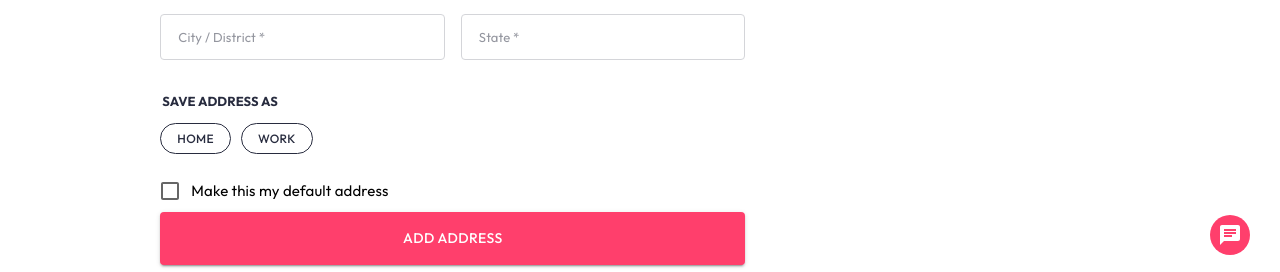
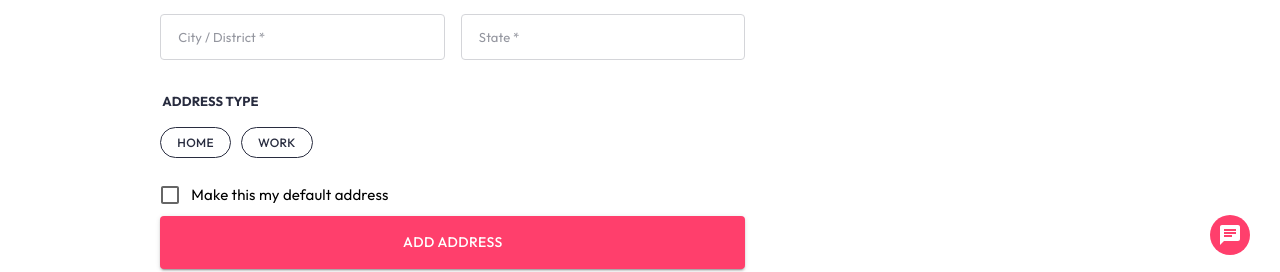
Before and after one commit to Pratik0192/Ecommerce-website-trendify, a React (Create React App) app: page /checkout/address in a window 1280 px wide. Shown: the part 515-787 px from the top of the page. Built offline with nearby package versions, Linux system fonts and the light colour scheme; a web font is replaced by a local one; what react-chatbot-kit would draw is missing.

Commit message:
validation added

```diff
--- a/package.json
+++ b/package.json
@@ -13,6 +13,7 @@
     "@testing-library/user-event": "^13.5.0",
     "axios": "^1.7.7",
     "country-state-city": "^3.2.1",
+    "formik": "^2.4.6",
     "lodash": "^4.17.21",
     "react": "^18.3.1",
     "react-chatbot-kit": "^2.2.2",
@@ -26,7 +27,8 @@
     "react-slick": "^0.30.2",
     "react-toastify": "^10.0.5",
     "slick-carousel": "^1.8.1",
-    "web-vitals": "^2.1.4"
+    "web-vitals": "^2.1.4",
+    "yup": "^1.4.0"
   },
   "scripts": {
     "start": "react-scripts start",
--- a/src/Components/Checkout/AddressForm/AddressForm.jsx
+++ b/src/Components/Checkout/AddressForm/AddressForm.jsx
@@ -11,6 +11,32 @@ import {
 import { userActions } from "../../../store/userSlice";
 import { debounce } from "lodash";
 import { useDispatch } from "react-redux";
+import { Formik, Form, Field, ErrorMessage } from "formik";
+import * as Yup from "yup";
+
+const validationSchema = Yup.object({
+  contactName: Yup.string()
+    .matches(/^[A-Za-z\s]+$/, "Name should only contain alphabets")
+    .required("Name is required"),
+  phoneNo: Yup.string()
+    .matches(/^\d{10}$/, "Mobile number must be exactly 10 digits")
+    .required("Mobile number is required"),
+  pinCode: Yup.string()
+    .matches(/^\d{6}$/, "Pincode must be exactly 6 digits")
+    .required("Pincode is required"),
+  addressLine: Yup.string()
+    .matches(/^[A-Za-z0-9\s,.-]+$/, "Address contains invalid characters")
+    .required("Address is required"),
+  locality: Yup.string()
+    .matches(/^[A-Za-z\s]+$/, "Locality should only contain alphabets")
+    .required("Locality is required"),
+  city: Yup.string()
+    .matches(/^[A-Za-z\s]+$/, "City should only contain alphabets")
+    .required("City is required"),
+  state: Yup.string()
+    .matches(/^[A-Za-z\s]+$/, "State should only contain alphabets")
+    .required("State is required"),
+});
 
 
 const detailsHeading = {
@@ -101,6 +127,22 @@ const AddressForm = ({ address }) => {
     }
   }, []);
 
+  const handleDebouncedChange = debounce((values) => {
+    dispatch(userActions.setAddressState(values));
+    console.log("Debounced Address data updated:", values);
+  }, 600); // 300ms debounce delay
+
+  const handleAddressTypeChange = (addressType) => {
+    setAddressState({
+      ...addressState,
+      type: addressType
+    });
+    dispatch(userActions.setAddressState({
+      ...addressState,
+      type: addressType
+    }));
+  };
+
 
   const debouncedSetAddress = debounce((e) => {
     setAddressState({
@@ -111,7 +153,7 @@ const AddressForm = ({ address }) => {
       ...addressState,
       [e.target.name]: e.target.value
     }));
-  }, 600);
+  }, 300);
 
   const setAddressValue = (e) => {
     debouncedSetAddress(e);
@@ -133,122 +175,227 @@ const AddressForm = ({ address }) => {
   }
 
   return (
+    <Formik
+      initialValues={{
+        contactName: addressState.contactName || "",
+        phoneNo: addressState.phoneNo || "",
+        pinCode: addressState.pinCode || "",
+        addressLine: addressState.addressLine || "",
+        locality: addressState.locality || "",
+        city: addressState.city || "",
+        state: addressState.state || "",
+      }}
+      validationSchema={validationSchema}
+      onSubmit={(values) => {
+        handleDebouncedChange.cancel(); // Cancel debounced updates on submit
+        dispatch(userActions.setAddressState(values));
+        console.log("Address data submitted:", values);
+      }}
+      validateOnChange={false} // Prevents real-time validation
+      validateOnBlur={true} // Validates on blur
+    >
+      {({ values, handleChange, handleBlur, handleSubmit }) => (
+        <Form onSubmit={handleSubmit}>
           <Grid container spacing={2}>
             <Grid item xs={12}>
               <Typography sx={detailsHeading}>CONTACT DETAILS</Typography>
             </Grid>
             <Grid item xs={12}>
-        <TextField
+              <Field
+                as={TextField}
                 fullWidth
                 label="Name"
                 name="contactName"
                 variant="outlined"
                 required
-          defaultValue={getRequiredValue("contactName")}
-          onChange={setAddressValue}
+                value={values.contactName}
+                onChange={(e) => {
+                  handleChange(e);
+                  handleDebouncedChange({ ...values, contactName: e.target.value });
+                }}
+                onBlur={handleBlur}
                 sx={inputStyle}
+              />
+              <ErrorMessage
+                name="contactName"
+                component="div"
+                style={{ color: "red", fontSize: "12px" }}
               />
             </Grid>
             <Grid item xs={12}>
-        <TextField
+              <Field
+                as={TextField}
                 fullWidth
                 label="Mobile No"
                 name="phoneNo"
                 variant="outlined"
                 required
                 type="tel"
-          defaultValue={getRequiredValue("phoneNo")}
-          onChange={setAddressValue}
+                value={values.phoneNo}
+                onChange={(e) => {
+                  handleChange(e);
+                  handleDebouncedChange({ ...values, phoneNo: e.target.value });
+                }}
+                onBlur={handleBlur}
                 sx={inputStyle}
+              />
+              <ErrorMessage
+                name="phoneNo"
+                component="div"
+                style={{ color: "red", fontSize: "12px" }}
               />
             </Grid>
             <Grid item xs={12}>
               <Typography sx={detailsHeading}>ADDRESS</Typography>
             </Grid>
             <Grid item xs={12} md={6}>
-        <TextField
+              <Field
+                as={TextField}
                 fullWidth
                 label="Pin Code"
                 name="pinCode"
                 variant="outlined"
                 required
-          defaultValue={getRequiredValue("pinCode")}
-          onChange={setAddressValue}
+                value={values.pinCode}
+                onChange={(e) => {
+                  handleChange(e);
+                  handleDebouncedChange({ ...values, pinCode: e.target.value });
+                }}
+                onBlur={handleBlur}
                 sx={inputStyle}
+              />
+              <ErrorMessage
+                name="pinCode"
+                component="div"
+                style={{ color: "red", fontSize: "12px" }}
               />
             </Grid>
             <Grid item xs={12}>
-        <TextField
+              <Field
+                as={TextField}
                 fullWidth
                 label="Address (House No, Building, Street, Area)"
                 name="addressLine"
                 variant="outlined"
                 required
-          defaultValue={getRequiredValue("addressLine")}
-          onChange={setAddressValue}
+                value={values.addressLine}
+                onChange={(e) => {
+                  handleChange(e);
+                  handleDebouncedChange({ ...values, addressLine: e.target.value });
+                }}
+                onBlur={handleBlur}
                 sx={inputStyle}
+              />
+              <ErrorMessage
+                name="addressLine"
+                component="div"
+                style={{ color: "red", fontSize: "12px" }}
               />
             </Grid>
             <Grid item xs={12}>
-        <TextField
+              <Field
+                as={TextField}
                 fullWidth
                 label="Locality / Town"
                 name="locality"
                 variant="outlined"
                 required
-          defaultValue={getRequiredValue("locality")}
-          onChange={setAddressValue}
+                value={values.locality}
+                onChange={(e) => {
+                  handleChange(e);
+                  handleDebouncedChange({ ...values, locality: e.target.value });
+                }}
+                onBlur={handleBlur}
                 sx={inputStyle}
               />
+              <ErrorMessage
+                name="locality"
+                component="div"
+                style={{ color: "red", fontSize: "12px" }}
+              />
             </Grid>
-      <Grid item xs={6}>
-        <TextField
+            <Grid item xs={12} md={6}>
+              <Field
+                as={TextField}
                 fullWidth
                 label="City / District"
                 name="city"
                 variant="outlined"
                 required
-          defaultValue={getRequiredValue("city")}
-          onChange={setAddressValue}
+                value={values.city}
+                onChange={(e) => {
+                  handleChange(e);
+                  handleDebouncedChange({ ...values, city: e.target.value });
+                }}
+                onBlur={handleBlur}
                 sx={inputStyle}
               />
+              <ErrorMessage
+                name="city"
+                component="div"
+                style={{ color: "red", fontSize: "12px" }}
+              />
             </Grid>
-      <Grid item xs={6}>
-        <TextField
+            <Grid item xs={12} md={6}>
+              <Field
+                as={TextField}
                 fullWidth
                 label="State"
                 name="state"
                 variant="outlined"
                 required
-          defaultValue={getRequiredValue("state")}
-          onChange={setAddressValue}
+                value={values.state}
+                onChange={(e) => {
+                  handleChange(e);
+                  handleDebouncedChange({ ...values, state: e.target.value });
+                }}
+                onBlur={handleBlur}
                 sx={inputStyle}
               />
+              <ErrorMessage
+                name="state"
+                component="div"
+                style={{ color: "red", fontSize: "12px" }}
+              />
             </Grid>
-      <Grid item xs={12} md={6}>
-        <Typography sx={detailsHeading}>SAVE ADDRESS AS</Typography>
-        <Box sx={{ display: "flex", marginTop: "12px" }}>
-          <Button variant="outlined"
+            <Grid item xs={12}>
+              <Typography sx={detailsHeading}>ADDRESS TYPE</Typography>
+            </Grid>
+            <Grid item xs={12}>
+              <Box>
+                <Button
+                  variant="outlined"
                   sx={addressButtonStyle}
-            onClick={() => setAddressType("Home")}
+                  onClick={() => handleAddressTypeChange("Home")}
+                  color={addressState.type === "Home" ? "error" : "inherit"}
                 >
-            HOME
+                  Home
                 </Button>
-          <Button variant="outlined"
+                <Button
+                  variant="outlined"
                   sx={addressButtonStyle}
-            onClick={() => setAddressType("Office")}
+                  onClick={() => handleAddressTypeChange("Work")}
+                  color={addressState.type === "Work" ? "error" : "inherit"}
                 >
-            WORK
+                  Work
                 </Button>
               </Box>
             </Grid>
             <Grid item xs={12}>
               <FormControlLabel
-          control={<Checkbox />}
+                control={
+                  <Checkbox
+                    color="error"
+                    name="isDefault"
+                  />
+                }
                 label="Make this my default address"
               />
             </Grid>
           </Grid>
+        </Form>
+      )}
+    </Formik>
   );
 };
 
--- a/src/Components/ProductCard/ProductCard.jsx
+++ b/src/Components/ProductCard/ProductCard.jsx
@@ -72,7 +72,14 @@ const ProductCard = (props) => {
 
   return (
     <Card
-      sx={{ height: category === "laptop" ? "355px" : "456px" }}
+      sx={{
+        height: category === "laptop" ? "355px" : "456px",
+        transition: 'box-shadow 0.3s ease-in-out',
+        boxShadow:'none',
+        '&:hover': {
+          boxShadow: "0 0 12px 0 rgba(0, 0, 0, .1)",
+        }
+      }}
       className="item-container"
       variant="outlined"
       onMouseEnter={() => setIsHovered(true)}
--- a/src/Pages/LoginSignup/LoginSignup.css
+++ b/src/Pages/LoginSignup/LoginSignup.css
@@ -9,7 +9,7 @@
   --color-background-input: #fff;
   --color-text-l1: #3f475a;
   --color-background-inputotp: #e6e9f0;
-  --color-primary: #3067f0;
+  --color-primary: #ff3f6c;
   --color-text-white: #fff;
   --color-header-border: rgba(0, 0, 0, 0.12549019607843137);;
 }
```
Also changed, not shown: 1 other file (tests, documents, lock files or other folders). Lines whose indentation alone changed are shown as unchanged.
